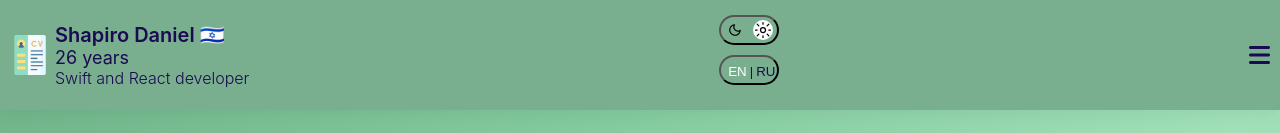
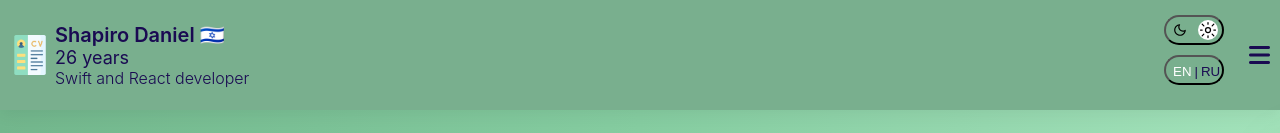
Before and after one commit to DanielFrel/CV_Shapiro_Daniel, a React (Create React App) app: page / in a window 1280 px wide. Shown: the top 133 px of the page. Built offline with nearby package versions, Linux system fonts and the light colour scheme.

Commit message:
«fix_scroll»

```diff
--- a/src/App.jsx
+++ b/src/App.jsx
@@ -7,6 +7,8 @@ import React from 'react';
 
 // When the user scrolls down 20px from the top of the document, show the button
 window.onscroll = function() {scrollFunction()};
+
+
 
 const scrollFunction = () => {
     if (document.body.scrollTop > 20 || document.documentElement.scrollTop > 20) {
@@ -35,6 +37,9 @@ const topFunction = () => {
 
 
 function App() {
+
+
+
   let isSoon = true
 
   if (window.matchMedia && window.matchMedia('(prefers-color-scheme: dark)').matches) {
--- a/src/components/NavBar.css
+++ b/src/components/NavBar.css
@@ -41,8 +41,14 @@ nav .name h2 {
 nav .name h3 {
   margin-left: 0;
 }
+nav .m-l-auto {
+  margin-left: auto;
+}
+nav .m-r-25 {
+  margin-right: 25px;
+}
 nav .themeAndLangvish {
-  margin-left: 0;
+  margin-left: 25px;
   display: flex;
   flex-direction: column;
 }
--- a/src/components/NavBar.jsx
+++ b/src/components/NavBar.jsx
@@ -3,6 +3,19 @@ import "./NavBar.css";
 
 // import cv from './'
 // import React, { useState } from 'react';
+const anchors = document.querySelectorAll('a[href*="#"]')
+
+  for (let anchor of anchors) {
+    anchor.addEventListener("click", function(event){
+      event.preventDefault();
+      const blockID = anchor.getAttribute('href')
+      document.querySelector('' + blockID).scrollIntoView({
+        behavior: "smooth",
+        block: "start"
+      })
+    })
+  }
+
 
 function NavBar({ soon, setSoon, leng, setLeng }) {
 const [menu, setMenu] = React.useState(false);
@@ -36,8 +49,9 @@ const openMenu = () => {
           <h3>{leng ? 'Swift and React developer' : 'Swift и React разработчик'}</h3>
         </div>
       </div>
+      <div className="m-l-auto"></div>
+      <div className="flex m-r-25">
 
-      <div className="flex">
       <div className={soon ? 'light-theme-color' : 'dark-theme-color'}>
         <ul style={soon ? {background:  "#79AF8E"} : {background:  "#1A0A52"}} id='navbar' className={menu ? '#navbar active' : '#navbar' || 'light-theme-bg'}>
         {/* <ul id="navbar" className="#navbar active"> */}
@@ -55,6 +69,9 @@ const openMenu = () => {
           </li>
         </ul>
       </div>
+
+
+
       <div className="themeAndLangvish">
         <button onClick={chengeTheme} className="theme">
           <svg
--- a/src/components/NavBar.scss
+++ b/src/components/NavBar.scss
@@ -78,9 +78,17 @@ nav {
         }
     }
 
+    .m-l-auto{
+        margin-left: auto;
+        // margin-right: 25px;
+    }
+    .m-r-25{
+        margin-right: 25px;
+    }
+
     .themeAndLangvish {
         // display: inline;
-        margin-left: 0;
+        margin-left: 25px;
         display: flex;
         flex-direction: column;
 
```
Also changed, not shown: 1 other file (tests, documents, lock files or other folders).
